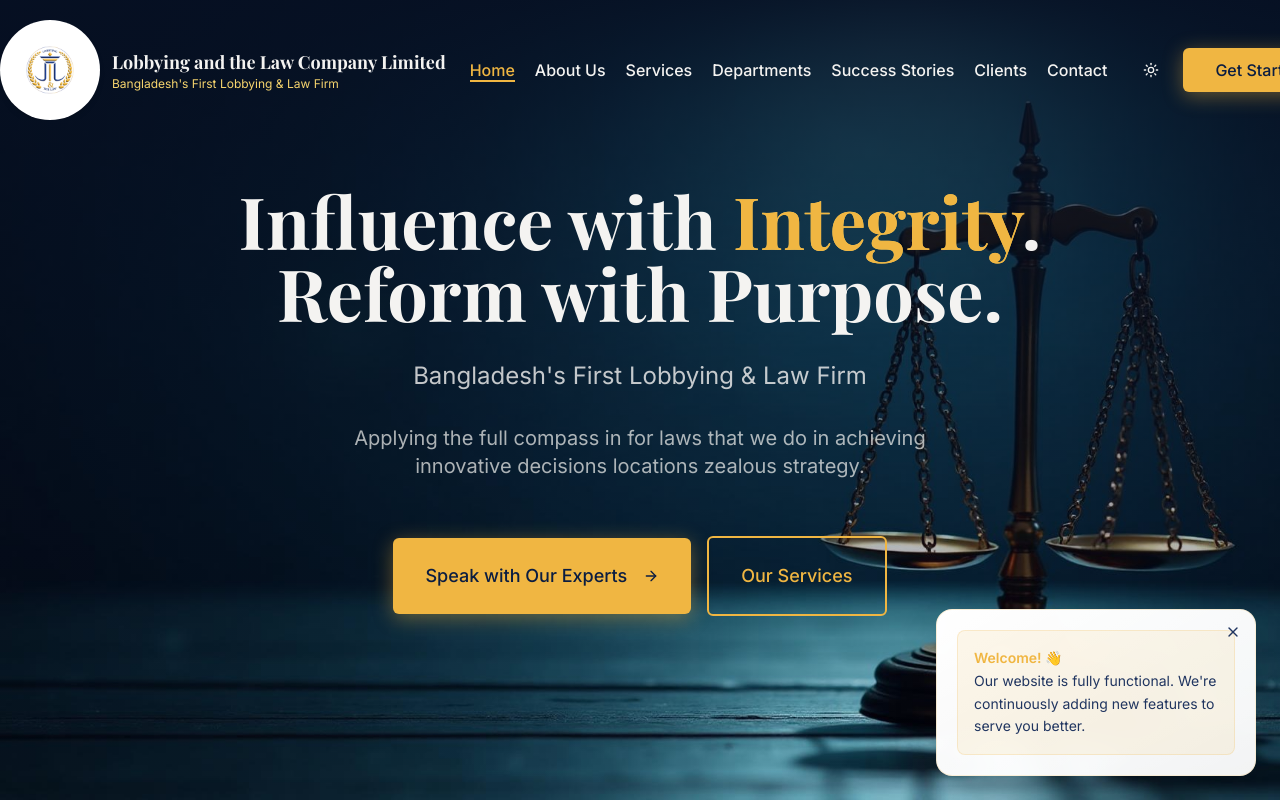
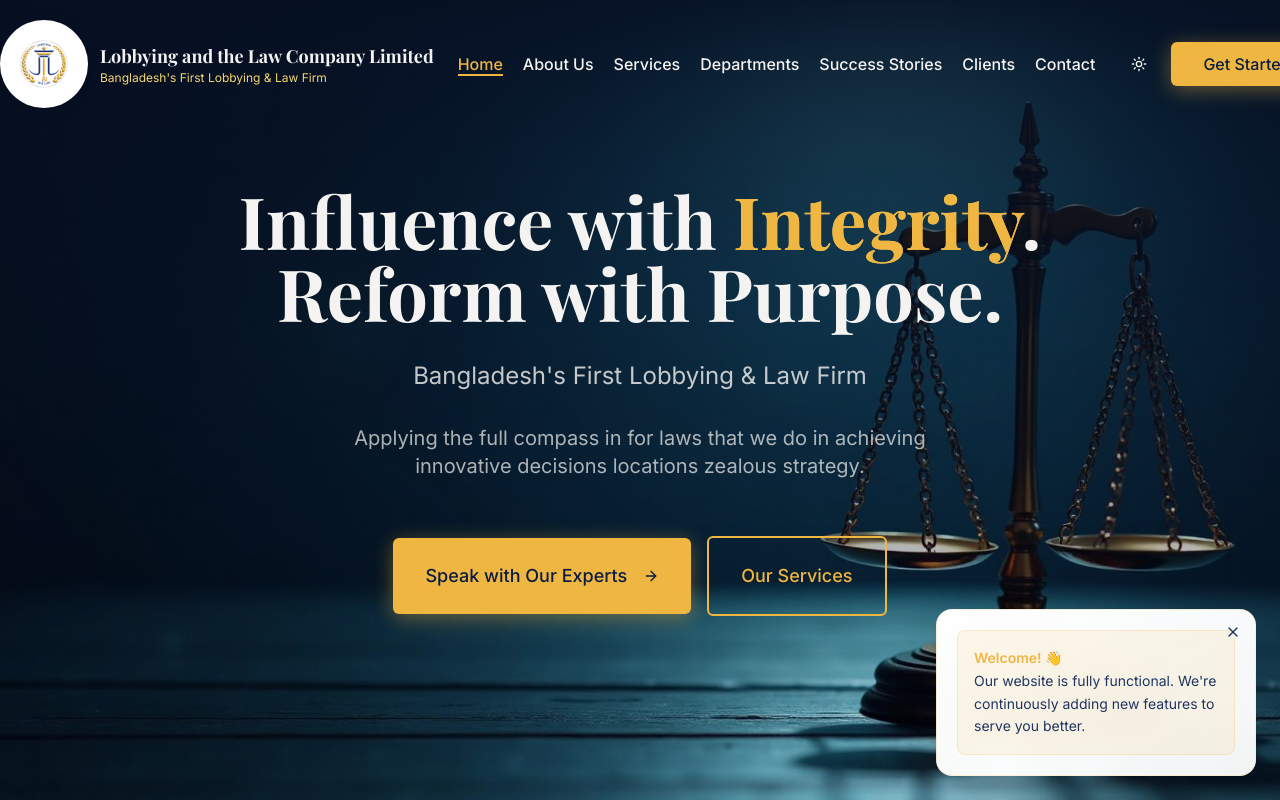
Before and after one commit to UpSkill-Bangladesh/lobbing-and-law, a React (Vite) app: page / in a window 1280 px wide. Shown: the top 800 px of the page. Built offline with nearby package versions, Linux system fonts and the light colour scheme; the HTML template or start-up script is replaced by a standard one.

Commit message:
Refactor: Adjust logo background

```diff
--- a/src/components/Navigation.tsx
+++ b/src/components/Navigation.tsx
@@ -70,7 +70,7 @@ const Navigation = () => {
         <div className="flex items-center justify-between py-3 md:py-4 lg:py-5">
           {/* Left Section: Logo + Company Name */}
           <div className="flex items-center gap-2 sm:gap-3 cursor-pointer flex-shrink-0 max-w-[55%] md:max-w-[45%] lg:max-w-[35%] xl:max-w-[40%] overflow-hidden" onClick={() => scrollToSection("hero")}>
-            <div className="bg-white rounded-full p-1.5 sm:p-2 md:p-2.5 shadow-md flex-shrink-0">
+            <div className="bg-white rounded-full p-0.5 sm:p-1 shadow-md flex-shrink-0">
               <img src={logo} alt="Lobbying and the Law Company Limited Logo" className="w-12 h-12 sm:w-14 sm:h-14 md:w-16 md:h-16 lg:w-14 lg:h-14 xl:w-20 xl:h-20 object-contain" />
             </div>
             <div className="min-w-0 text-left flex flex-col justify-center">
```
